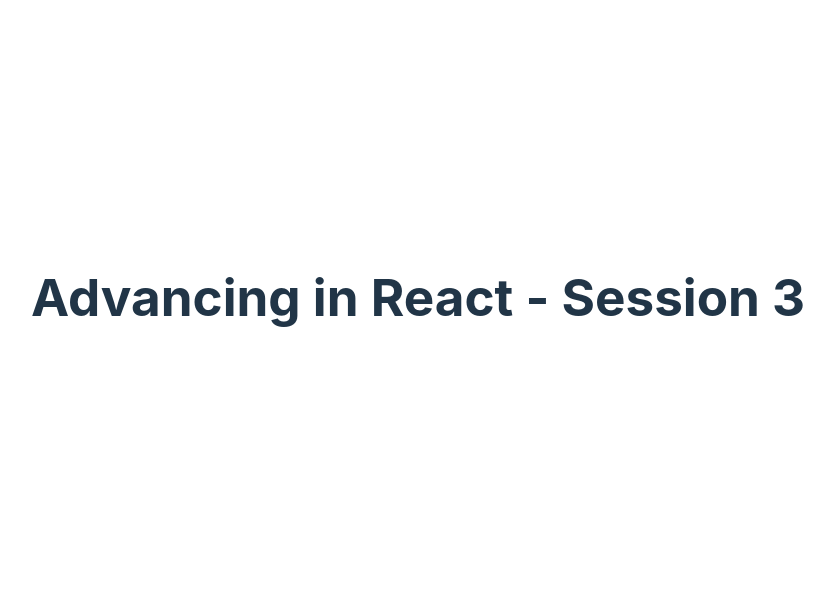
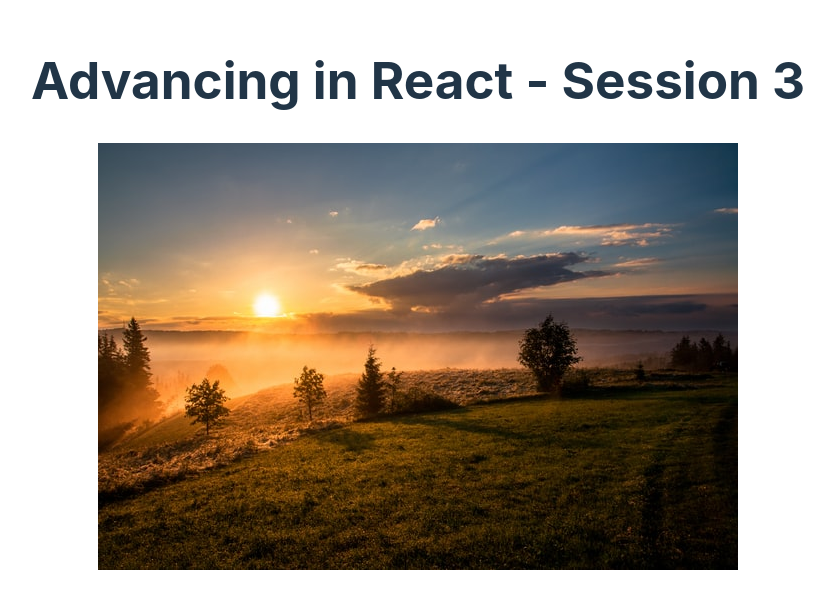
Before and after one commit to Lucas31394/React-Udemy, a React (Vite) app in the folder 3_advancingInReact/: page / in a window 1280 px wide. Shown: the part 103-712 px from the top of the page, without its empty margins (222-1056 px from the left). Built offline with nearby package versions, Linux system fonts and the light colour scheme.

Commit message:
adding images to the project

```diff
--- a/3_advancingInReact/src/App.jsx
+++ b/3_advancingInReact/src/App.jsx
@@ -10,6 +10,10 @@ function App() {
     <>
       <div>
         <h1>Advancing in React - Session 3</h1>
+        {/*Image available in the public folder*/}
+        <div>
+            <img src="/img1.jpg" alt="View of a landscape" />
+        </div>
       </div>
     </>
   )
```
Also changed, not shown: 3_advancingInReact/public/img1.jpg (added), 3_advancingInReact/src/assets/city.jpg (added).
